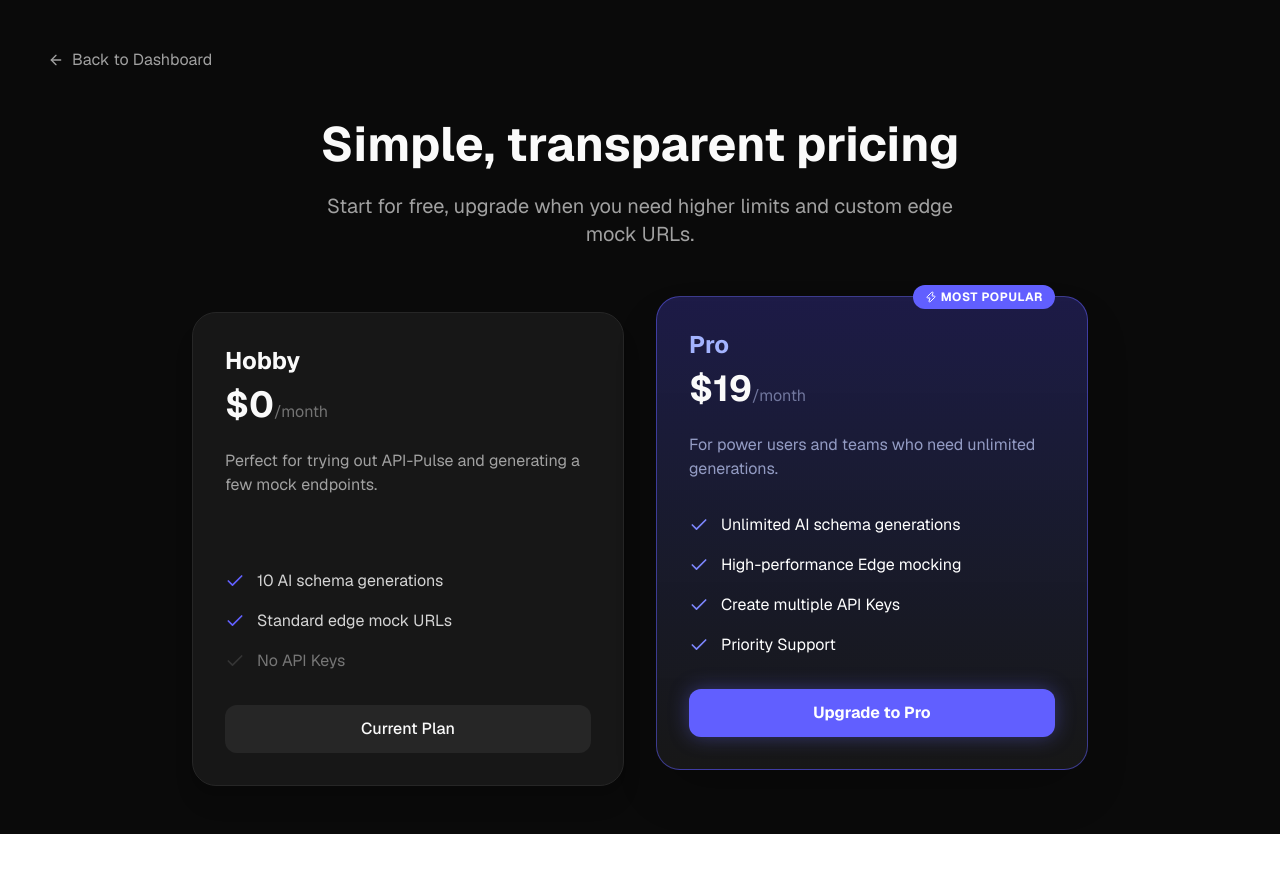
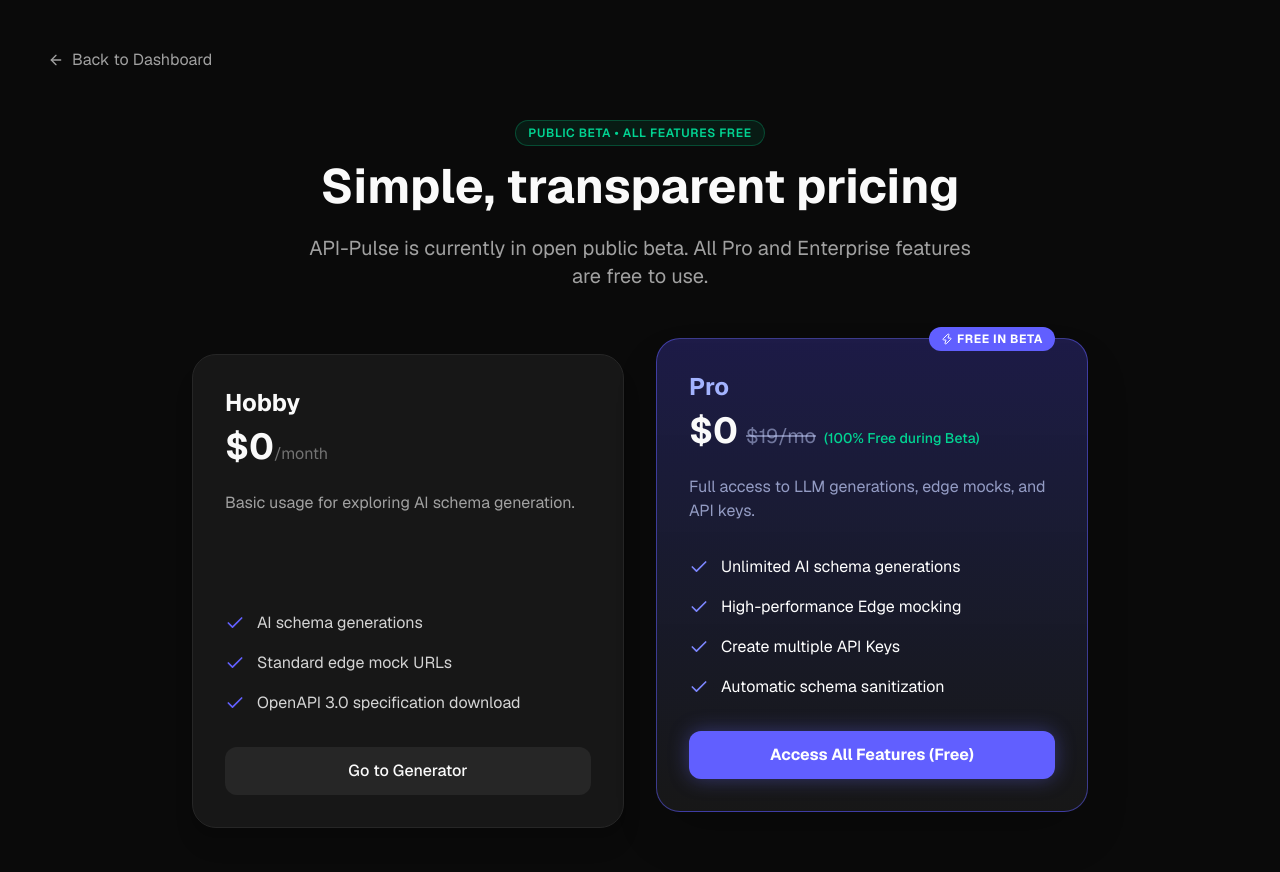
Before and after one commit to mouadmmoz/api-pulse, a Next.js app in the folder frontend/: page /pricing in a window 1280 px wide. Shown: the top 872 px of the page. Before the commit the page ends 834 px from the top, so only its background shows below. Built offline with nearby package versions, Linux system fonts and the light colour scheme; no server answers.

Commit message:
refactor: comment out Lemon Squeezy payment flows for free beta mode

```diff
--- a/frontend/app/dashboard/layout.tsx
+++ b/frontend/app/dashboard/layout.tsx
@@ -27,7 +27,9 @@
             <Link href="/dashboard" className="hover:text-white transition">Generator</Link>
             <Link href="/dashboard/history" className="hover:text-white transition">History</Link>
             <Link href="/dashboard/keys" className="hover:text-white transition">API Keys</Link>
+            {/* PAYMENT LINK - COMMENTED OUT FOR FREE BETA
             <Link href="/pricing" className="hover:text-white transition">Upgrade</Link>
+            */}
           </nav>
         </div>
         <div className="flex items-center gap-4">
--- a/frontend/app/dashboard/page.tsx
+++ b/frontend/app/dashboard/page.tsx
@@ -84,9 +84,10 @@
         </button>
       </div>
 
-      {/* Error / Paywall Toast */}
-      {error && (
-        error.includes("Payment Required") ? (
+      {/* Error Toast (Paywall banner commented out for 100% free beta) */}
+      {/*
+      PAYMENT / PAYWALL TOAST - COMMENTED OUT FOR FREE BETA
+      {error && error.includes("Payment Required") && (
         <div className="bg-indigo-900/40 border border-indigo-500/50 text-indigo-100 px-6 py-5 mx-6 mt-6 rounded-lg flex flex-col md:flex-row items-center justify-between gap-4 shadow-lg">
           <div className="flex items-center gap-4">
             <div className="p-3 bg-indigo-500/20 rounded-full">
@@ -106,12 +107,13 @@
             Upgrade for $15/mo
           </a>
         </div>
-        ) : (
+      )}
+      */}
+      {error && (
         <div className="bg-red-900/50 border border-red-500/50 text-red-200 px-4 py-3 mx-6 mt-6 rounded-md flex items-center gap-3">
           <AlertCircle className="w-5 h-5 text-red-400" />
           <p>{error}</p>
         </div>
-        )
       )}
 
       {/* Main Content Split */}
--- a/frontend/app/page.tsx
+++ b/frontend/app/page.tsx
@@ -122,12 +122,21 @@
                 <li className="flex items-center gap-3"><CheckCircle2 className="w-5 h-5 text-indigo-400" /> Priority Support</li>
               </ul>
 
+              {/*
+              PAYMENT CHECKOUT LINK - COMMENTED OUT FOR FREE BETA
               <a
                 href={process.env.NEXT_PUBLIC_LEMON_SQUEEZY_CHECKOUT_URL || "#"}
                 className="w-full h-12 rounded-xl bg-indigo-600 hover:bg-indigo-700 text-white font-medium flex items-center justify-center transition shadow-lg shadow-indigo-500/25"
               >
                 Upgrade to Pro
               </a>
+              */}
+              <Link
+                href="/register"
+                className="w-full h-12 rounded-xl bg-indigo-600 hover:bg-indigo-700 text-white font-medium flex items-center justify-center transition shadow-lg shadow-indigo-500/25"
+              >
+                Get Started Free (Public Beta)
+              </Link>
             </div>
           </div>
         </div>
--- a/frontend/app/pricing/page.tsx
+++ b/frontend/app/pricing/page.tsx
@@ -5,20 +5,21 @@
 import { supabase } from '@/lib/supabase';
 
 export default function PricingPage() {
+  /*
+  ==============================================================================
+  LEMON SQUEEZY PAYMENT INTEGRATION - COMMENTED OUT FOR FREE BETA / PORTFOLIO
+  Uncomment the code below to re-enable live payment checkout links:
+  ==============================================================================
   const [checkoutUrl, setCheckoutUrl] = useState('');
   const [userId, setUserId] = useState('');
 
   useEffect(() => {
-    // URL from environment, or a placeholder for demo
     const baseUrl = process.env.NEXT_PUBLIC_LEMON_SQUEEZY_CHECKOUT_URL || 'https://example.lemonsqueezy.com/checkout/buy/some-id';
 
-    // We want to pass the user ID so the webhook knows who paid
     async function getUser() {
       const { data: { session } } = await supabase.auth.getSession();
       if (session) {
         setUserId(session.user.id);
-        // Lemon Squeezy allows passing custom data in checkout URLs via custom_data[key]=value
-        // ?checkout[custom][user_id]=...
         const sep = baseUrl.includes('?') ? '&' : '?';
         setCheckoutUrl(`${baseUrl}${sep}checkout[custom][user_id]=${session.user.id}`);
       } else {
@@ -27,6 +28,8 @@
     }
     getUser();
   }, []);
+  ==============================================================================
+  */
 
   return (
     <div className="min-h-screen bg-neutral-950 text-neutral-50 font-sans p-6 md:p-12">
@@ -36,9 +39,12 @@
       </Link>
 
       <div className="max-w-4xl mx-auto text-center mb-16">
+        <div className="inline-flex items-center gap-2 px-3 py-1 rounded-full bg-emerald-500/10 border border-emerald-500/30 text-emerald-400 text-xs font-semibold uppercase tracking-wider mb-4">
+          Public Beta • All Features Free
+        </div>
         <h1 className="text-4xl md:text-5xl font-bold mb-6">Simple, transparent pricing</h1>
         <p className="text-xl text-neutral-400 max-w-2xl mx-auto">
-          Start for free, upgrade when you need higher limits and custom edge mock URLs.
+          API-Pulse is currently in open public beta. All Pro and Enterprise features are free to use.
         </p>
       </div>
 
@@ -50,34 +56,35 @@
             <span className="text-4xl font-bold">$0</span>
             <span className="text-neutral-500">/month</span>
           </div>
-          <p className="text-neutral-400 mb-8 flex-1">Perfect for trying out API-Pulse and generating a few mock endpoints.</p>
+          <p className="text-neutral-400 mb-8 flex-1">Basic usage for exploring AI schema generation.</p>
           <ul className="space-y-4 mb-8">
             <li className="flex items-center gap-3 text-neutral-300">
-              <Check className="w-5 h-5 text-indigo-500" /> 10 AI schema generations
+              <Check className="w-5 h-5 text-indigo-500" /> AI schema generations
             </li>
             <li className="flex items-center gap-3 text-neutral-300">
               <Check className="w-5 h-5 text-indigo-500" /> Standard edge mock URLs
             </li>
-            <li className="flex items-center gap-3 text-neutral-300 opacity-50">
-              <Check className="w-5 h-5 text-neutral-600" /> No API Keys
+            <li className="flex items-center gap-3 text-neutral-300">
+              <Check className="w-5 h-5 text-indigo-500" /> OpenAPI 3.0 specification download
             </li>
           </ul>
           <Link href="/dashboard" className="w-full text-center py-3 px-4 bg-neutral-800 hover:bg-neutral-700 rounded-xl font-medium transition">
-            Current Plan
+            Go to Generator
           </Link>
         </div>
 
         {/* Pro Plan */}
         <div className="bg-gradient-to-b from-indigo-900/50 to-neutral-900 border border-indigo-500/50 rounded-3xl p-8 shadow-2xl relative flex flex-col transform md:-translate-y-4">
           <div className="absolute top-0 right-8 transform -translate-y-1/2 bg-indigo-500 text-white px-3 py-1 rounded-full text-xs font-bold uppercase tracking-wider flex items-center gap-1">
-            <Zap className="w-3 h-3" /> Most Popular
+            <Zap className="w-3 h-3" /> Free in Beta
           </div>
           <h3 className="text-2xl font-bold mb-2 text-indigo-300">Pro</h3>
           <div className="mb-6">
-            <span className="text-4xl font-bold">$19</span>
-            <span className="text-indigo-200/50">/month</span>
+            <span className="text-4xl font-bold">$0</span>
+            <span className="text-indigo-200/50 line-through ml-2 text-xl font-normal">$19/mo</span>
+            <span className="text-emerald-400 text-sm ml-2 font-medium">(100% Free during Beta)</span>
           </div>
-          <p className="text-indigo-200/70 mb-8 flex-1">For power users and teams who need unlimited generations.</p>
+          <p className="text-indigo-200/70 mb-8 flex-1">Full access to LLM generations, edge mocks, and API keys.</p>
           <ul className="space-y-4 mb-8">
             <li className="flex items-center gap-3 text-white">
               <Check className="w-5 h-5 text-indigo-400" /> Unlimited AI schema generations
@@ -89,15 +96,25 @@
               <Check className="w-5 h-5 text-indigo-400" /> Create multiple API Keys
             </li>
             <li className="flex items-center gap-3 text-white">
-              <Check className="w-5 h-5 text-indigo-400" /> Priority Support
+              <Check className="w-5 h-5 text-indigo-400" /> Automatic schema sanitization
             </li>
           </ul>
+
+          {/*
+          PAYMENT CHECKOUT BUTTON - COMMENTED OUT FOR FREE BETA
           <a
             href={checkoutUrl}
             className="w-full text-center py-3 px-4 bg-indigo-500 hover:bg-indigo-400 text-white shadow-[0_0_20px_rgba(99,102,241,0.4)] rounded-xl font-bold transition flex justify-center items-center gap-2"
           >
             Upgrade to Pro
           </a>
+          */}
+          <Link
+            href="/dashboard"
+            className="w-full text-center py-3 px-4 bg-indigo-500 hover:bg-indigo-400 text-white shadow-[0_0_20px_rgba(99,102,241,0.4)] rounded-xl font-bold transition flex justify-center items-center gap-2"
+          >
+            Access All Features (Free)
+          </Link>
         </div>
       </div>
     </div>
```
Also changed, not shown: 1 other file (tests, documents, lock files or other folders). Lines whose indentation alone changed are shown as unchanged.
